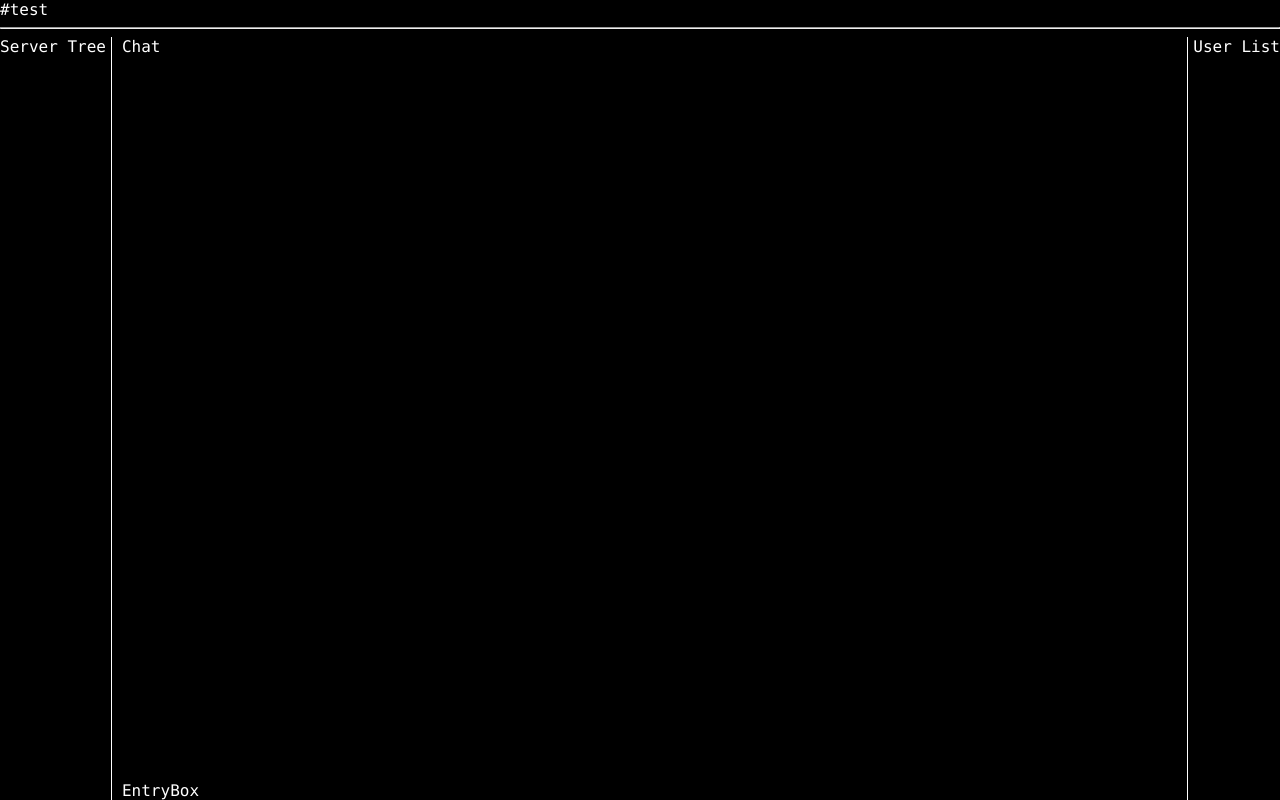
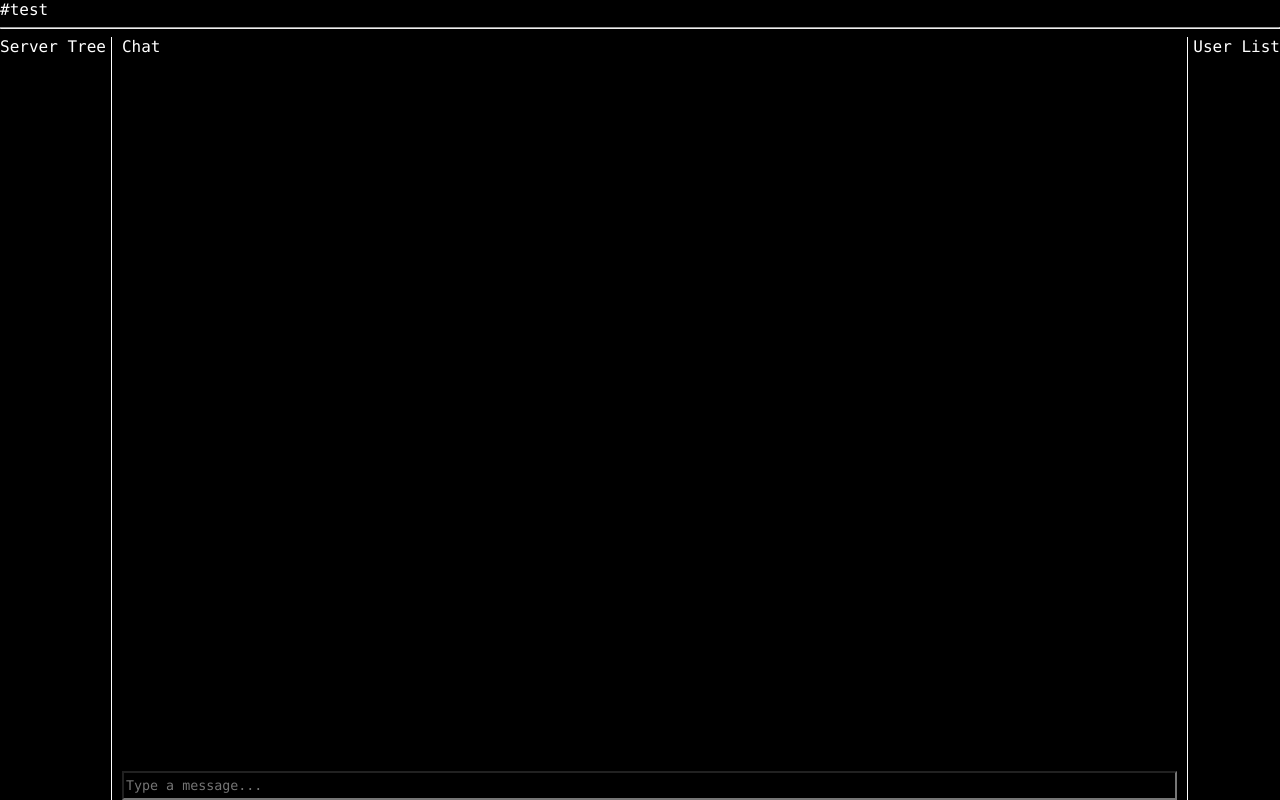
Before and after one commit to burace17/chatclient-web, a React (Create React App) app: page / in a window 1280 px wide. Built offline with nearby package versions, Linux system fonts and the light colour scheme.

Commit message:
Add entry box

```diff
--- /dev/null
+++ b/src/components/EntryBox.css
@@ -0,0 +1,14 @@
+.entrybox-container {
+    width: 100%;
+    display: flex;
+    flex-direction: row;
+}
+
+.entrybox {
+    flex: 2 1 auto;
+    background-color: transparent;
+    color: white;
+    height: 23px;
+    font-family: source-code-pro, Menlo, Monaco, Consolas, 'Courier New',
+        monospace;
+}
--- a/src/components/EntryBox.tsx
+++ b/src/components/EntryBox.tsx
@@ -1,9 +1,13 @@
+import './EntryBox.css';
+
 interface Properties {
 
 }
 
 export function EntryBox(props: Properties) {
     return (
-        <div>EntryBox</div>
+        <div className="entrybox-container">
+            <input type="text" className="entrybox" placeholder="Type a message..." />
+        </div>
     );
 }
--- a/src/index.css
+++ b/src/index.css
@@ -1,7 +1,4 @@
 body {
-  /*font-family: -apple-system, BlinkMacSystemFont, 'Segoe UI', 'Roboto', 'Oxygen',
-    'Ubuntu', 'Cantarell', 'Fira Sans', 'Droid Sans', 'Helvetica Neue',
-    sans-serif;*/
   font-family: source-code-pro, Menlo, Monaco, Consolas, 'Courier New',
     monospace;
   background-color: #000000;
```
